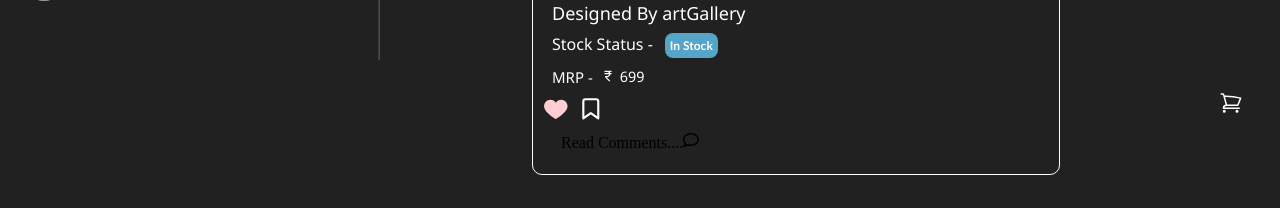
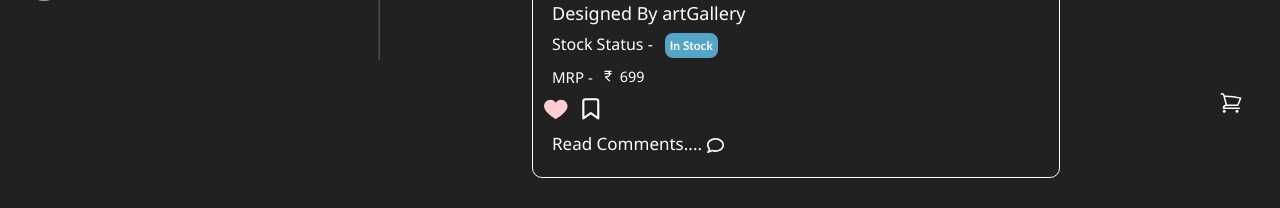
Before and after one commit to Pragyani/art-gallery, a React (Create React App) app: page / in a window 1280 px wide. Shown: the part 820-1028 px from the top of the page. Built offline with nearby package versions, Linux system fonts and the light colour scheme; grey boxes are pictures that could not be loaded.

Commit message:
add : changes styling of input-span-tag and styling of comnt-icon

```diff
--- a/src/ProductDetails/productDetail.css
+++ b/src/ProductDetails/productDetail.css
@@ -319,15 +319,18 @@
 }
 
 .info-data .input-span-tag {
-    padding: 9px;
+    font-family: 'Segoe UI', Tahoma, Geneva, Verdana, sans-serif;
+    font-size: 17px;
     border-radius: 12px;
-    /* width: 70% ; */
+    color: var(--color);
+    cursor: pointer;
+    transition: all 0.3s ease-in-out;
 }
 
 .info-data .input-span-tag:hover {
-    border: 1px solid rgba(255, 255, 255, 0.387);
+    color: rgb(87, 190, 242);
+    font-weight: bold;
 }
-
 
 .price-tag-ruppee {
     position: relative;
@@ -361,3 +364,15 @@
     top: 5px;
     padding: 2px;
 }
+
+.cmnt-rct-i {
+    position: relative;
+    top: 4px;
+    left: 5px;
+    color: var(--color);
+}
+
+.cmnt-rct-i:hover {
+    font-weight: bold;
+    color: rgb(87, 190, 242);
+}
```
